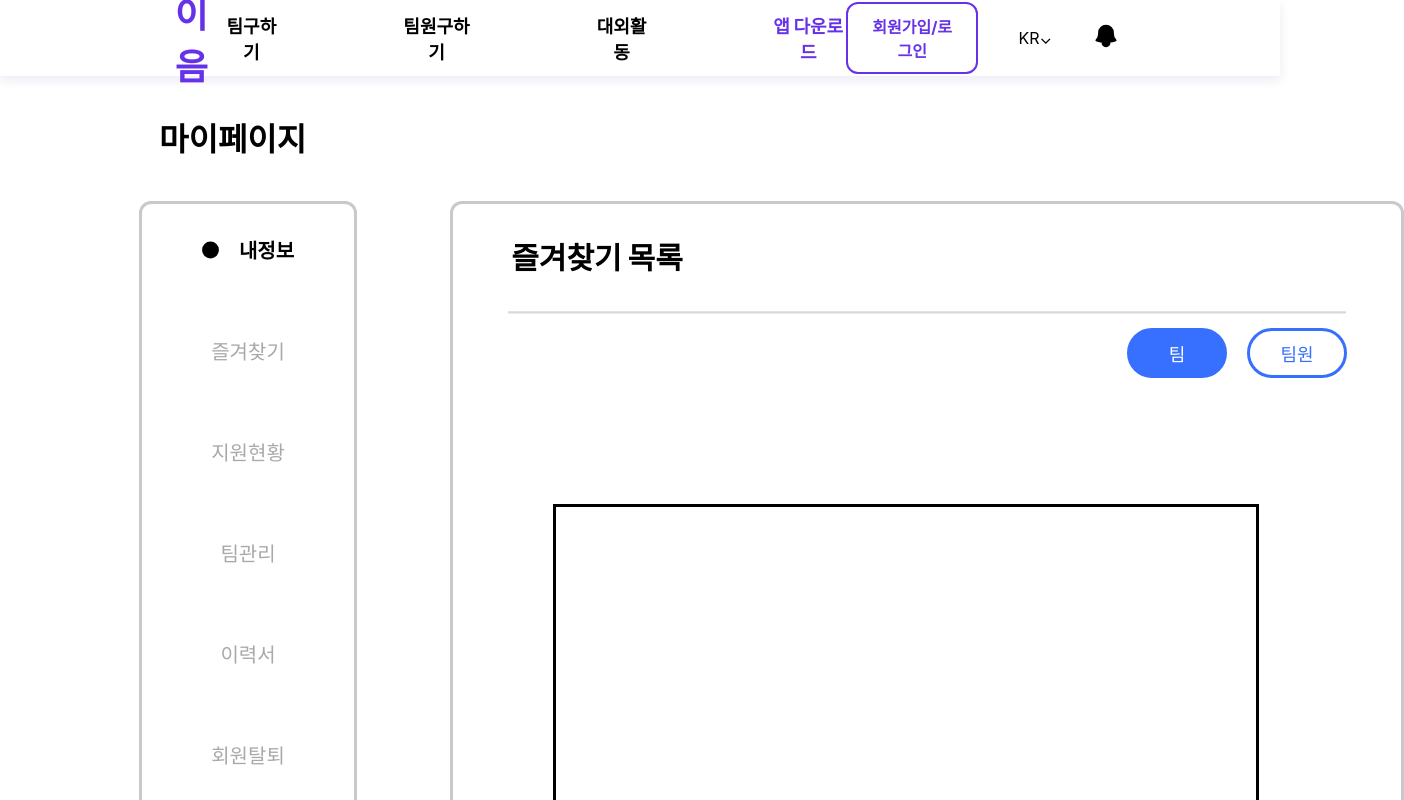
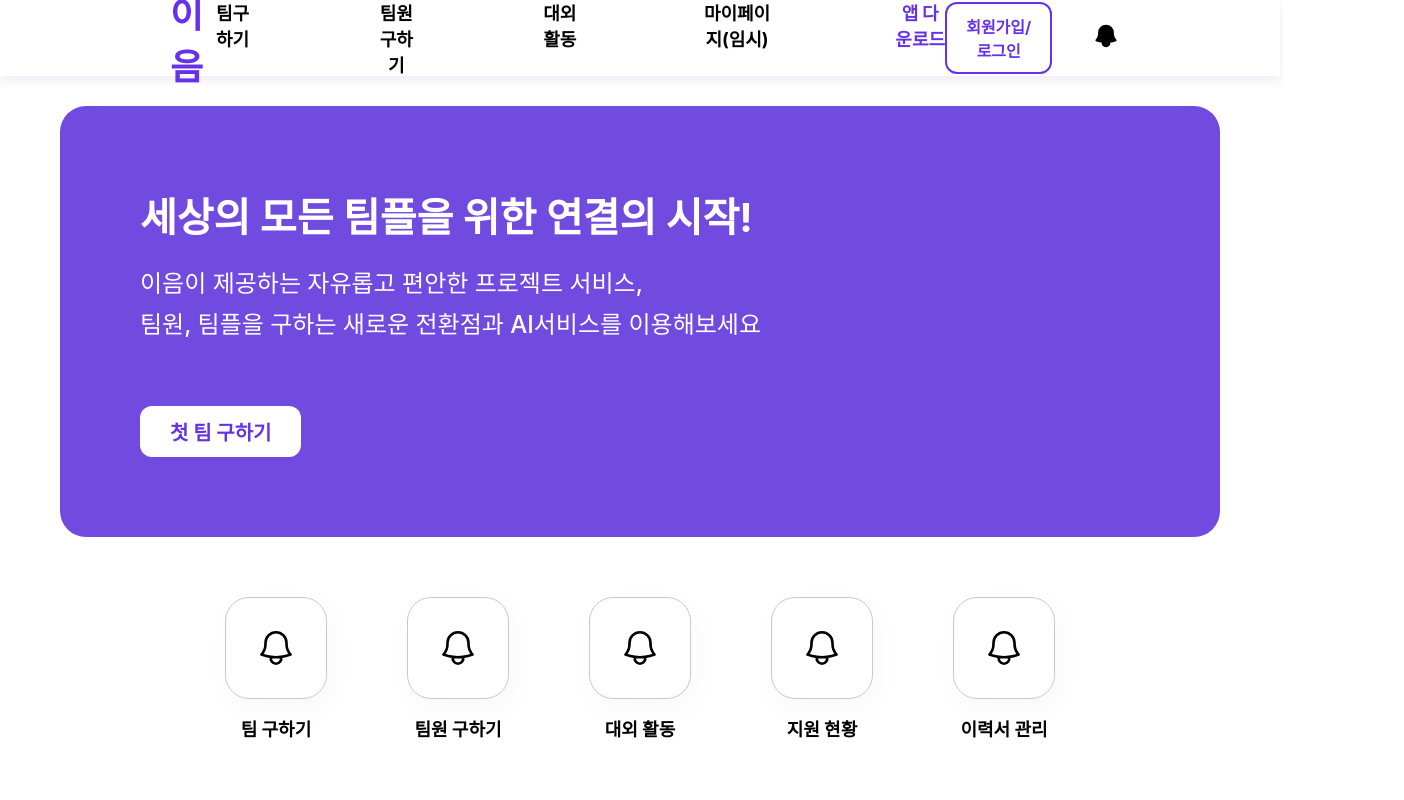
Before and after one commit to Alpha-e-Um/Frontend, a React (Create React App) app: page / in a window 1280 px wide. Shown: the top 800 px of the page, 1404 px wide, since content can reach past the window. Built offline with nearby package versions, Linux system fonts and the light colour scheme.

Commit message:
fix. MyPage 라우트 추가, 로그인 버튼 클릭시 모달 뜨도록 변경 및 로직 수정, 로고 클릭시 메인페이지로 이동으로 수정

```diff
--- a/src/App.js
+++ b/src/App.js
@@ -9,7 +9,8 @@ const App = () => {
     <div className="App">
       <BrowserRouter>
         <Routes>
-          <Route path="/" element={<MyPage />} />
+          <Route path="/" element={<Main />} />
+          <Route path="/mypage" element={<MyPage />} />
         </Routes>
       </BrowserRouter>
     </div>
--- a/src/components/Navigation/navigation.js
+++ b/src/components/Navigation/navigation.js
@@ -9,18 +9,38 @@ import {
   Title,
 } from "./styles";
 import { ReactComponent as Alert } from "../../assets/icons/alert.svg";
+import { useNavigate } from "react-router-dom";
+import SocialLoginModal from "../SocialLoginModal/SocialLoginModal";
 
 const Navigation = (props) => {
-  const [clickLanguageDropdown, setClickLanguageDropdown] = useState(false);
+  const navigate = useNavigate();
+  const [clickLoginButton, setClickLoginButton] = useState(false);
+
   return (
     <Container>
+      {clickLoginButton ? (
+        <SocialLoginModal setClickLoginButton={setClickLoginButton} />
+      ) : null}
       <div>
         <Box>
-          <Title>이음</Title>
+          <Title
+            onClick={() => {
+              navigate("/");
+            }}
+          >
+            이음
+          </Title>
           <MenuBox>
             <MenuItem>팀구하기</MenuItem>
             <MenuItem>팀원구하기</MenuItem>
             <MenuItem>대외활동</MenuItem>
+            <MenuItem
+              onClick={() => {
+                navigate("/mypage");
+              }}
+            >
+              마이페이지(임시)
+            </MenuItem>
             <MenuItem
               style={{
                 color: "#6632e9",
@@ -38,24 +58,14 @@ const Navigation = (props) => {
             }}
           >
             <LoginButton>
-              <LoginButtonLabel>회원가입/로그인</LoginButtonLabel>
-            </LoginButton>
-            <div>
-              <ul
+              <LoginButtonLabel
                 onClick={() => {
-                  setClickLanguageDropdown(!clickLanguageDropdown);
+                  setClickLoginButton(true);
                 }}
               >
-                {"KR"}
-                {clickLanguageDropdown ? "⌃" : "⌄"}
-                {clickLanguageDropdown && (
-                  <>
-                    <li>KR</li>
-                    <li>EN</li>
-                  </>
-                )}
-              </ul>
-            </div>
+                회원가입/로그인
+              </LoginButtonLabel>
+            </LoginButton>
             <div style={{ marginLeft: "40px" }}>
               <Alert width={28} fill="true" />
             </div>
--- a/src/components/SocialLoginModal/SocialLoginModal.js
+++ b/src/components/SocialLoginModal/SocialLoginModal.js
@@ -1,4 +1,3 @@
-import { useState } from "react";
 import { ReactComponent as Vector } from "../../assets/icons/Vector.svg";
 
 import {
@@ -12,21 +11,9 @@ import {
   ExitButton,
 } from "./styles";
 
-const SocialLoginModal = () => {
-  const [isLogin, setIsLogin] = useState(false);
-
-  const openSocialLoginModal = () => {
-    setIsLogin(true);
-  };
-
-  const closeSocialLoginModal = () => {
-    setIsLogin(false);
-  };
-
+const SocialLoginModal = ({ setClickLoginButton }) => {
   return (
     <div>
-      <button onClick={openSocialLoginModal}>로그인</button>
-      {isLogin ? (
       <ContainerOut>
         <Container>
           <Title>이음</Title>
@@ -34,14 +21,15 @@ const SocialLoginModal = () => {
           <KakaoButton>카카오톡으로 진행하기</KakaoButton>
           <GoogleButton>구글로 진행하기</GoogleButton>
           <NaverButton>네이버로 진행하기</NaverButton>
-            <ExitButton onClick={closeSocialLoginModal}>
+          <ExitButton
+            onClick={() => {
+              setClickLoginButton(false);
+            }}
+          >
             <Vector />
           </ExitButton>
         </Container>
       </ContainerOut>
-      ) : (
-        <></>
-      )}
     </div>
   );
 };
```
Lines whose indentation alone changed are shown as unchanged.
